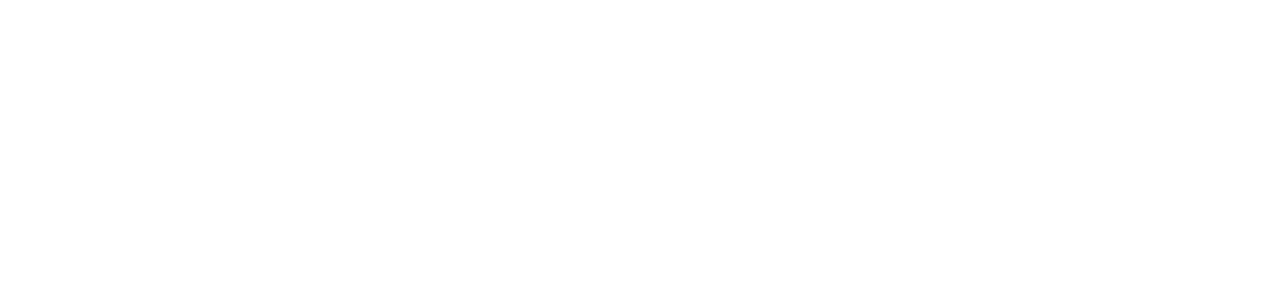
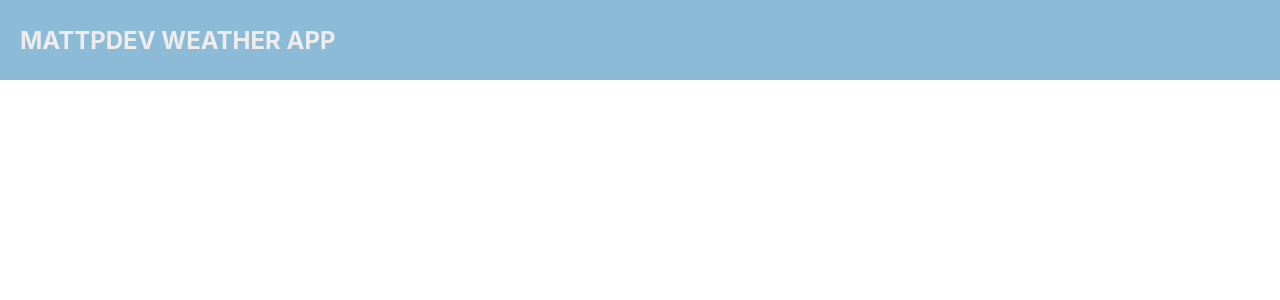
Before and after one commit to MatthewPalmer9/weather-app, a React (Create React App) app: page / in a window 1280 px wide. Shown: the top 300 px of the page. Built offline with nearby package versions, Linux system fonts and the light colour scheme.

Commit message:
Added a header bar with the name of the application.

```diff
--- a/src/App.css
+++ b/src/App.css
@@ -0,0 +1,17 @@
+.brand {
+  display: flex;
+  width: 100vw;
+  height: 80px;
+  background-color: rgb(139, 187, 214);
+}
+
+.brand span {
+  display: flex;
+  justify-content: center;
+  align-items: center;
+  margin-left: 20px;
+  text-transform: uppercase;
+  font-weight: bold;
+  font-size: 24px;
+  color: #eeecec;
+}
--- a/src/App.js
+++ b/src/App.js
@@ -2,10 +2,17 @@
 import './App.css';
 
 export default class App extends Component {
+
+  constructor() {
+    super()
+    this.state = {
+      search: ""
+    }
+  }
   render() {
     return (
-      <div>
-
+      <div className="brand">
+        <span>MattPDev Weather App</span>
       </div>
     )
   }
```
Also changed, not shown: 1 other file (tests, documents, lock files or other folders).
